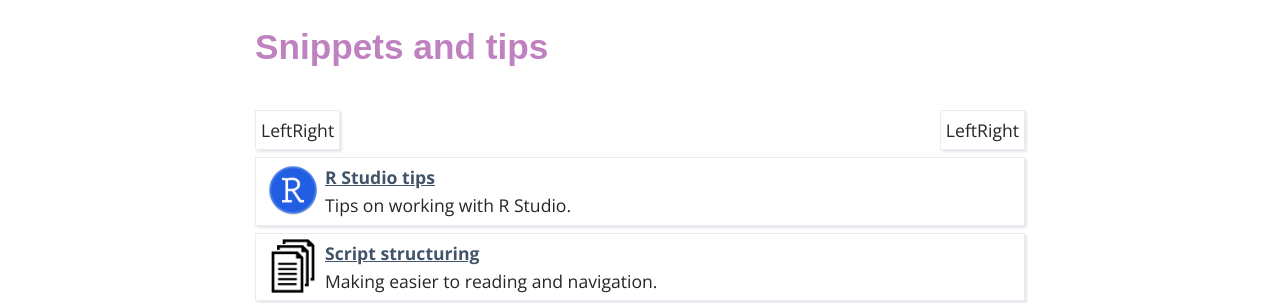
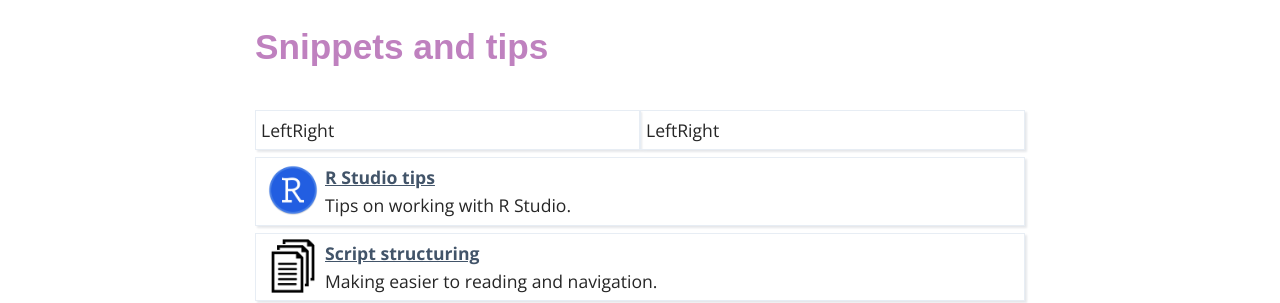
Before and after one commit to mark-me/mark-me.github.io, a Jekyll site: the page built from _pages/01-snippets-and-tips.md, in a window 1280 px wide. Shown: the part 238-541 px from the top of the page. Built offline with Jekyll 4.4.1, drawn with Linux system fonts in a browser that asks for light colours; nearby versions of some CDN libraries; some web fonts are replaced; comment, search, counter and statistics services are not loaded.

Commit message:
Update _layout.scss

```diff
--- a/_sass/_layout.scss
+++ b/_sass/_layout.scss
@@ -107,7 +107,7 @@ blogtext{
   box-shadow: 2px 2px 2px RGBA(4, 25, 54, .1);
   padding: 5px 5px;
   margin-top: 7px;
-  align-self: stretch;
+  flex-grow: 1;
 }
 .index_item_left {
   flex: initial;
```
